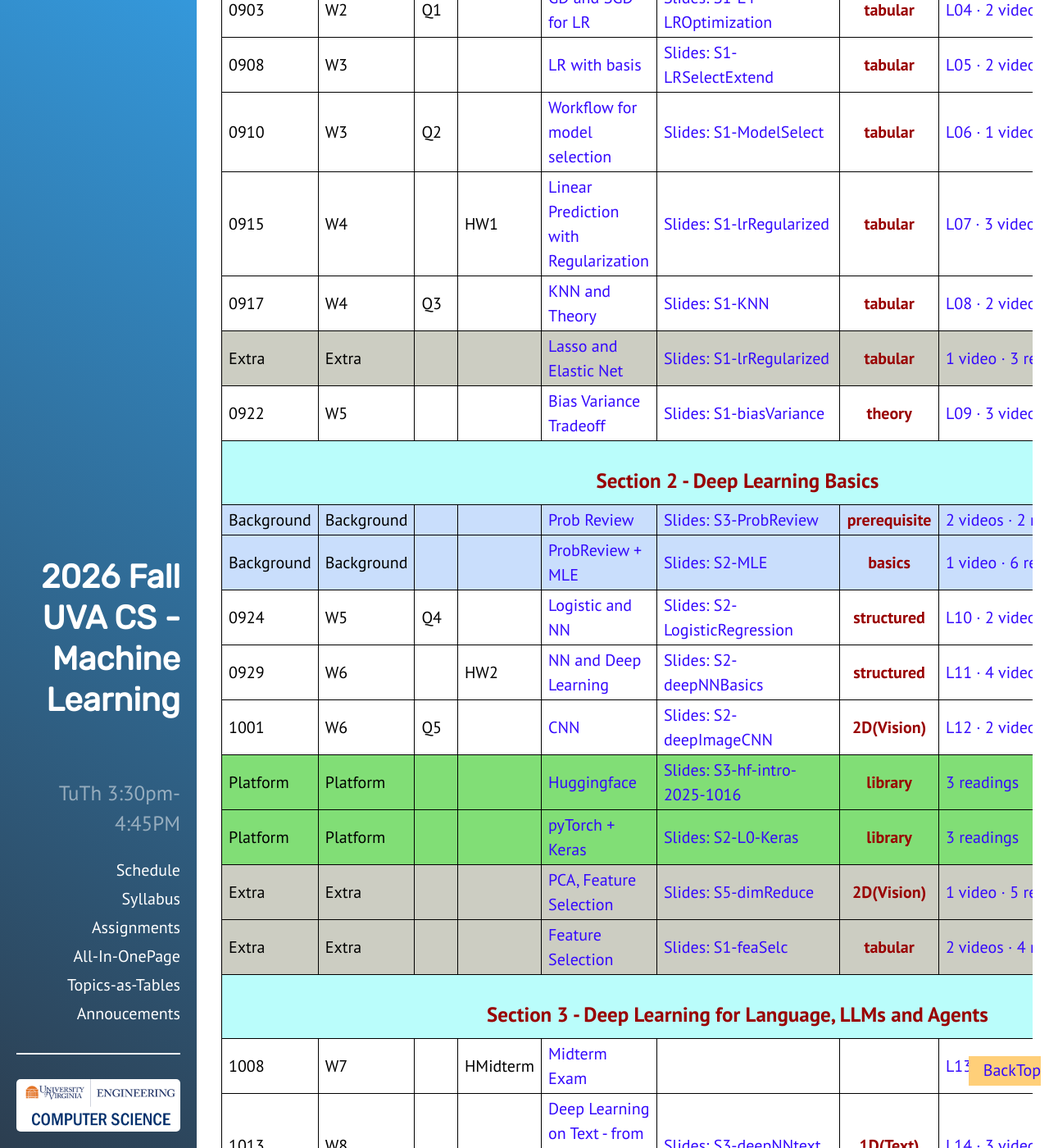
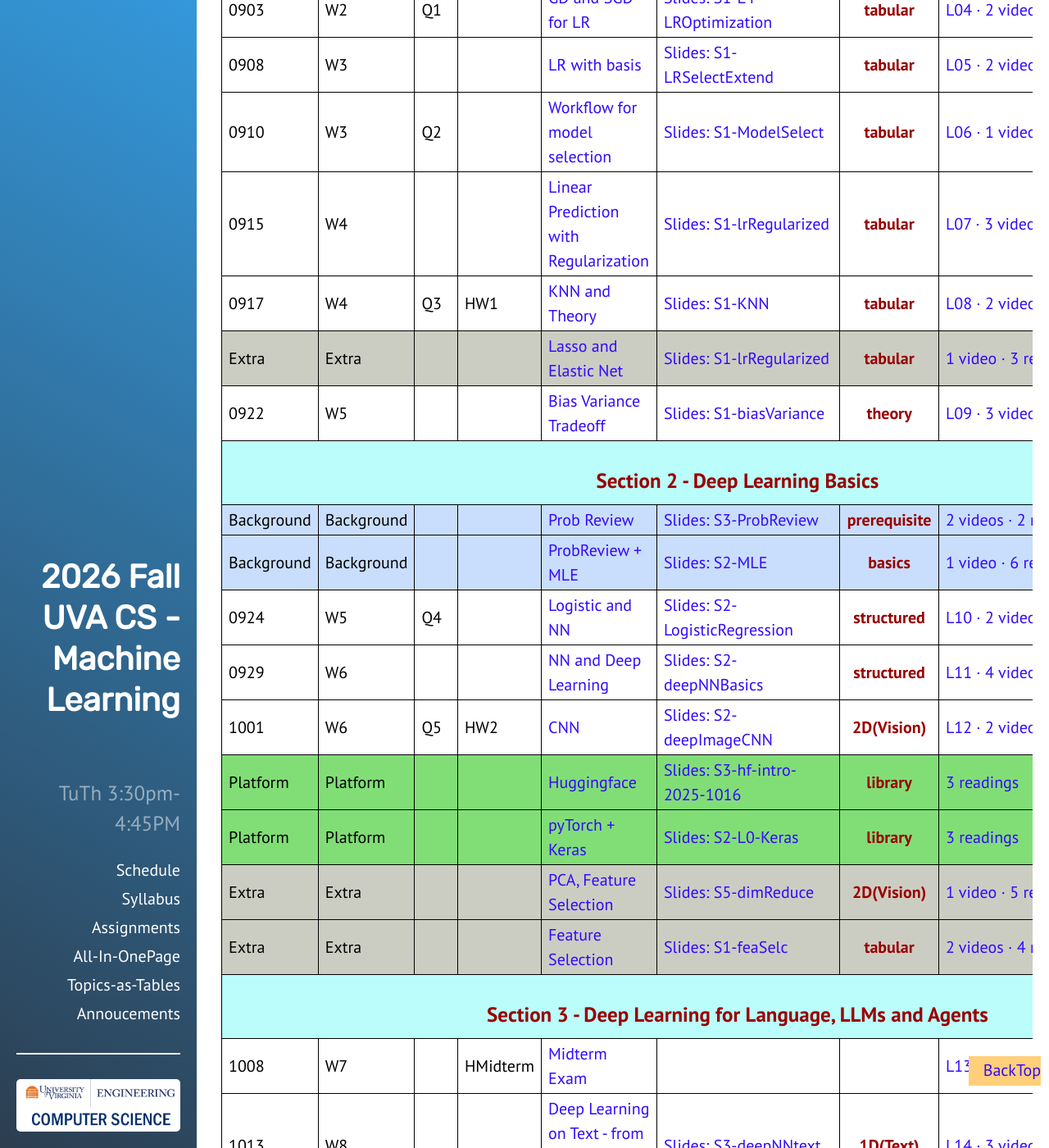
Before and after one commit to qiyanjun/2026Fall-UVA-CS-MachineLearningDeep, a Jekyll site: the page built from index.html, in a window 1280 px wide and 1400 px high, scrolled down 1649 px. Shown: the whole window at 82% size. Built offline with Jekyll 4.4.1, drawn with Linux system fonts in a browser that asks for light colours.

Commit message:
Update index.html

```diff
--- a/index.html
+++ b/index.html
@@ -72,7 +72,7 @@ BTW: we provide three versions of the previous lecture recordings, via three ful
 
 {% assign Qdates = "||Q0||Q1||Q2||Q3||Q4||Q5|||Q6||Q7||Q8|Q9||Q10||Q11|||Q12|" | split: "|" %}
 
-{% assign HWdates = "|||||||HW1||||HW2||HMidterm|||||HW3|||HW4||||HW5|||HFinal" | split: "|" %}
+{% assign HWdates = "||||||||HW1||||HW2|HMidterm|||||HW3|||HW4||||HW5|||HFinal" | split: "|" %}
 
 
 {% for post in sorted %}
```
